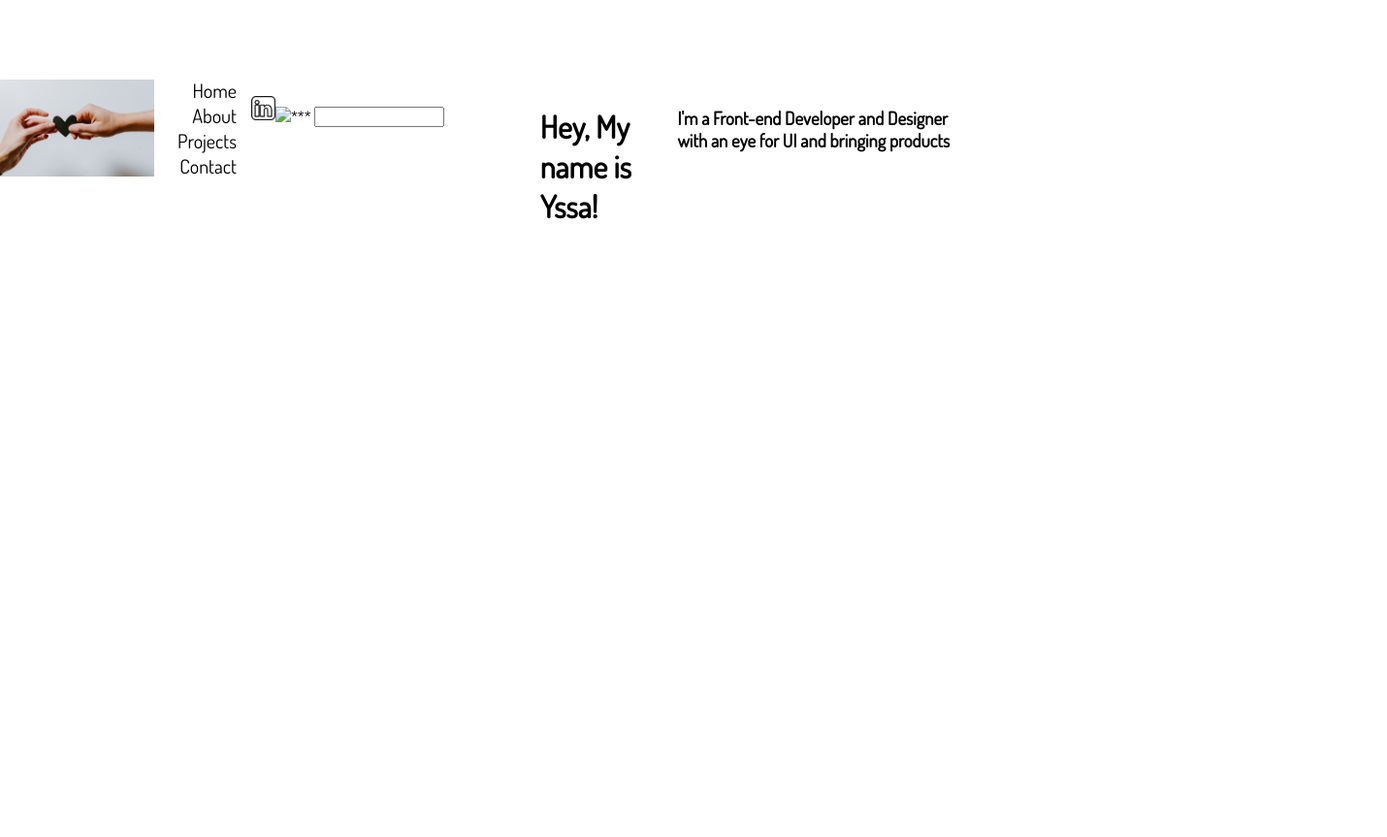
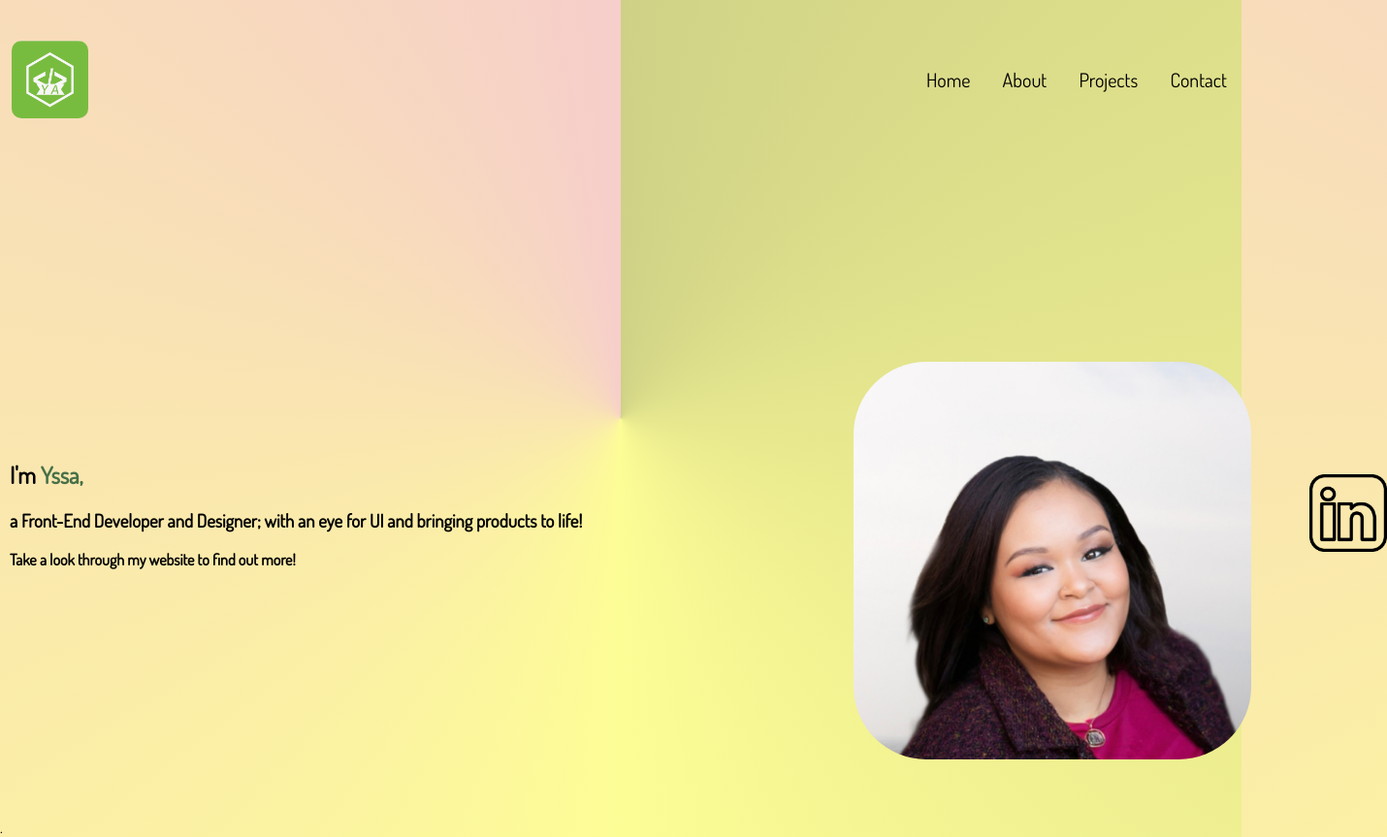
Before and after one commit to uh-git/Feb.Portfolio, a plain HTML site: page index.html in a window 1280 px wide. Shown: the whole page at 97% size, 1430 px wide, since content can reach past the window. Before the commit the page ends 800 px from the top, so only its background shows below. Drawn offline with Linux system fonts and the light colour scheme.

Commit message:
First commit

```diff
--- a/index.html
+++ b/index.html
@@ -1,32 +1,46 @@
 <html>
 <head>
+    <meta charset="utf-8">
     <title> Yssa Allen - Junior Developer</title>
     <link rel="stylesheet" href="style.css">
     <link href="https://fonts.googleapis.com/css?
         family=Dosis&display=swap" rel="stylesheet">
 </head>
-        <body>
-            <div class ="container">
+<body class="index">
+    <nav>
+    <header>
+        <div class="container">
             <div class="navbar">
-                        <img class="hands" src="img/hands.png">
+                <img src="img/logo.png">
                 <ul>
-                            <li><a href="#">Home</a></li>
-                            <li><a href="#">About</a></li>
-                            <li><a href="#">Projects</a></li>
-                            <li><a href="#">Contact</a></li>
-
+                    <li><a href="index.html">Home</a></li>
+                    <li><a href="about.html">About</a></li>
+                    <li><a href="Projects.html">Projects</a></li>
+                    <li><a href="Contact.html">Contact</a></li>
                 </ul>
-                        <div class="navbar-icons">
-                            <img src="img/linkedin.png">
-                        </div>
-                        <div class="banner">
-                            <div class="left-column">
-                                <img src="img/">***
-                                <input type="text">
-                            </div>
-                            <h1>Hey, My name is Yssa!</h1>
-                            <h3>I'm a Front-end Developer and Designer with an eye for UI and bringing products</h3>
-                            <div class="right-column"></div>
             </div>
         </div>
+    </header>
+        <div class="banner">
+            <div class="right-column">
+                <div class="wrapper">
+                    <h1>I'm<span> Yssa,</span> </h1>
+                    <h3>a Front-End Developer and Designer; with an eye for UI and bringing products to life!</h3>
+                    <p> Take a look through my website to find out more!
+                    </p>
+                </div>
+            <div class="left-column">
+                <div class="headshot">
+                    <img src="img/Headshot.jpeg">
+                </div>
+            </div>
+            <div class="icons">
+                <a class="icon" href="https://www.linkedin.com/in/yssa-allen/" target="_blank"><i
+                   class="fab fa-linkedin-in" aria-hidden="true">
+                  <img src="img/linkedin.png">
+                  </i></a>
+            </div>
+            </nav>
+
 </body>
+</html>.
--- a/style.css
+++ b/style.css
@@ -1,9 +1,12 @@
-*{
+body.index, body.about, body.Contact, body.Projects{
     margin: 0;
     padding: 0;
     font-family: 'Dosis', sans-serif;
-    background-color: ;
-
+    background-image: conic-gradient(#CFD186, #fdfd96, #f6cecb);
+    align-items: flex-start;
+}
+*:hover{
+    color: greenyellow;
 }
 .hero{
     width: 70%;
@@ -17,6 +20,11 @@
     display: flex;
     align-items: center;
 }
+.navbar img{
+    margin: 12px;
+    height: 80px;
+    border-radius: 10px;
+}
 ul{
     flex:1;
     text-align: right;
@@ -28,36 +36,58 @@ ul li{
      font-size: 20px;
 }
 ul li a{
+    display: inline-block;
     text-decoration: none;
     color: #000;
     padding: 0 10px;
 }
-ul li a::after{
-    content:'';
-    width: 100%;
-    height: 10px;
-    background: #F000FF;
-    position: absolute;
-    left: 50%;
-    transform: translateX(-50%);
-    top: -55px;
-}
-ul li a:hover::after{
-    width: 100%;
-}
-.navbar-icons img{
-    height:25px;
-    margin-bottom: 40px;
-    cursor: pointer;
+.wrapper{
+    margin: 0 auto;
+    width: 800px;
+    align-items: center;
+    padding: 5px 10px;
+    text-decoration: none;
+    font-weight: bold;
 }
 .banner{
     display: flex;
     margin-top: 80px;
 }
 .left-column,.right-column{
-    flex-basis: 50%;
+    flex-basis: 10%;
+    display: flex;
+    justify-content: center;
+    align-items: center;
 }
-.right-column img{
-    width: 100%;
+.left-column{
+    margin: 0 auto;
+    display: flex;
+    justify-content: center;
+    align-items: left;
+}
 
+.left-column h1{
+    font-size: 100px;
+    margin: 30px;
 }
+.left-column h3{
+    font-size: 35px;
+}
+span{
+    color: #487048;
+}
+.left-column .headshot img{
+    width: 410px;
+    height: 410px;
+    margin: 60px;
+    border-radius: 75px;
+    margin-top: 30%;
+}
+ .icon img{
+    height: 80px;
+}
+button{
+    outline: none;
+    border: 0px;
+
+ }
```
Also changed, not shown: Contact.html (added, +35 -0 lines), Projects.html (added, +35 -0 lines), about.html (added, +29 -0 lines), img/headshot.jpeg (added), img/logo.png (added), 1 other file. Lines whose indentation alone changed are shown as unchanged.
